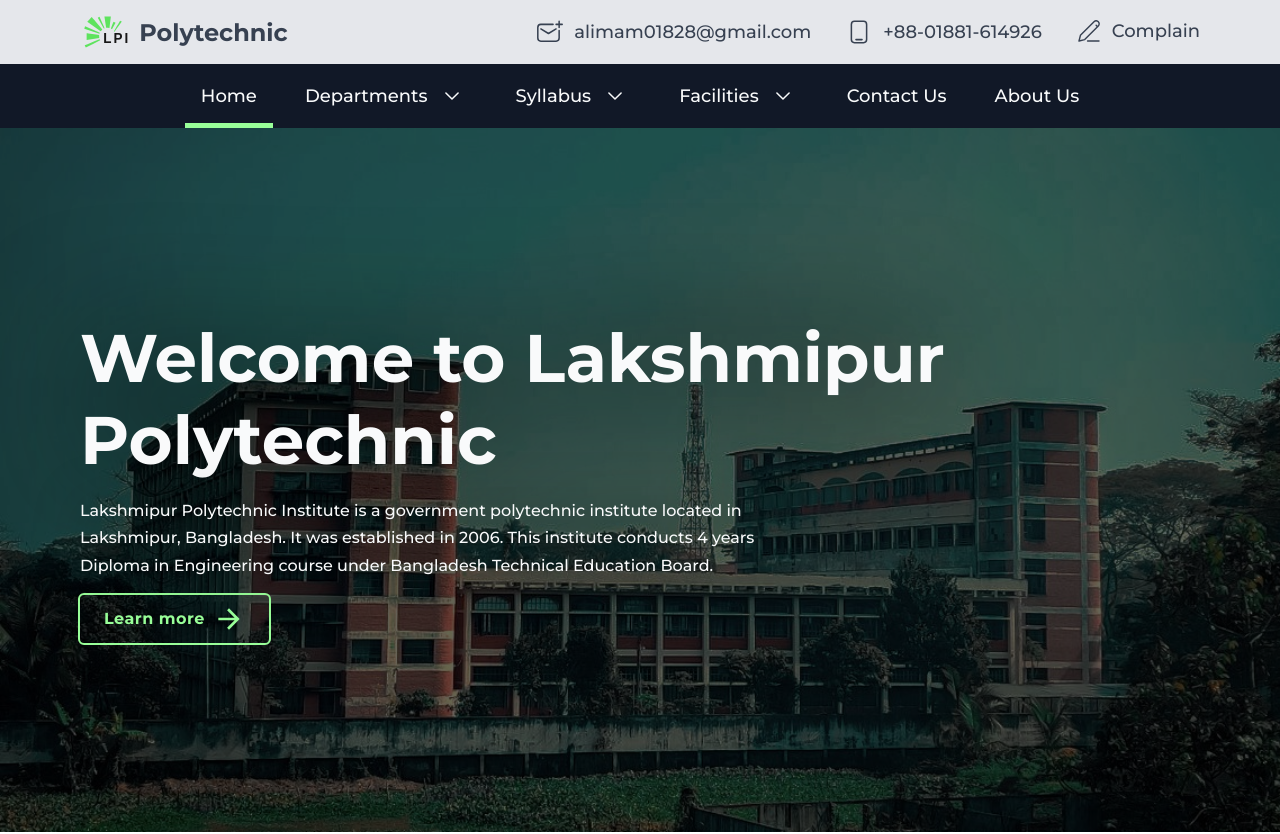
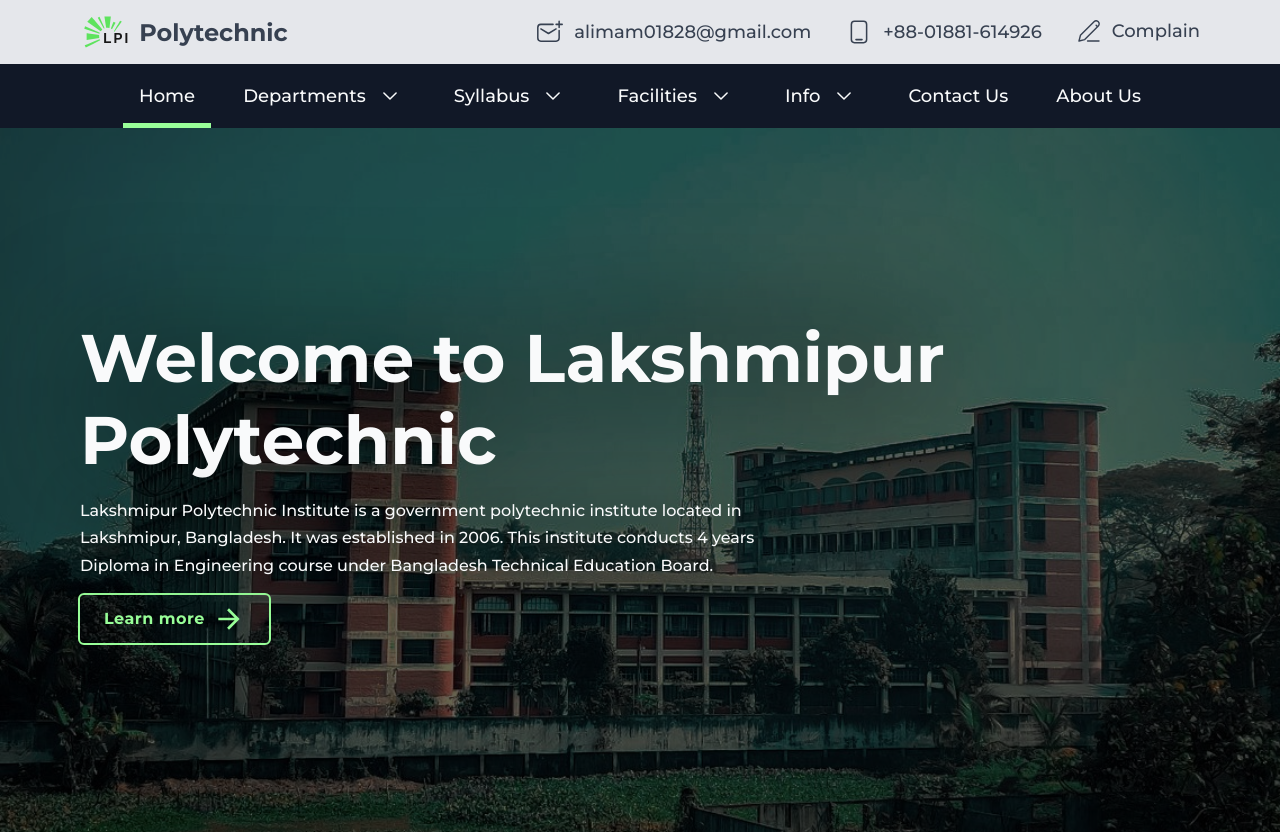
Before and after one commit to al-imam/lpi, a React (Vite) app: page / in a window 1280 px wide. Shown: the top 834 px of the page. Built offline with nearby package versions, Linux system fonts and the light colour scheme.

Commit message:
change navLinks

```diff
--- a/src/components/Navbar/data.js
+++ b/src/components/Navbar/data.js
@@ -80,5 +80,19 @@ export default {
         },
       ],
     },
+    {
+      text: "Info",
+      path: "#",
+      routes: [
+        {
+          path: "/news",
+          text: "News and event",
+        },
+        {
+          path: "/notice",
+          text: "Notice",
+        },
+      ],
+    },
   ],
 };
```
